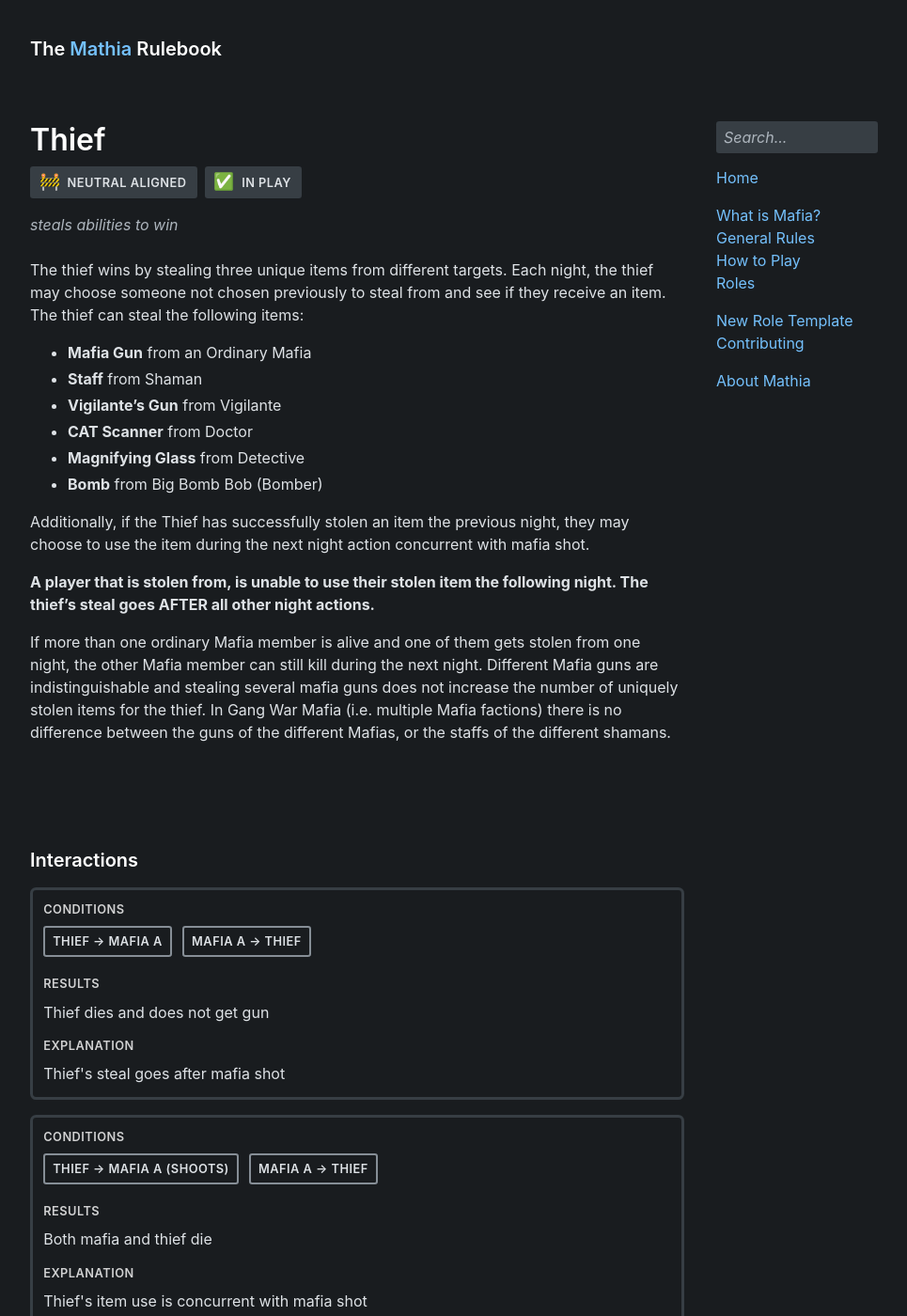
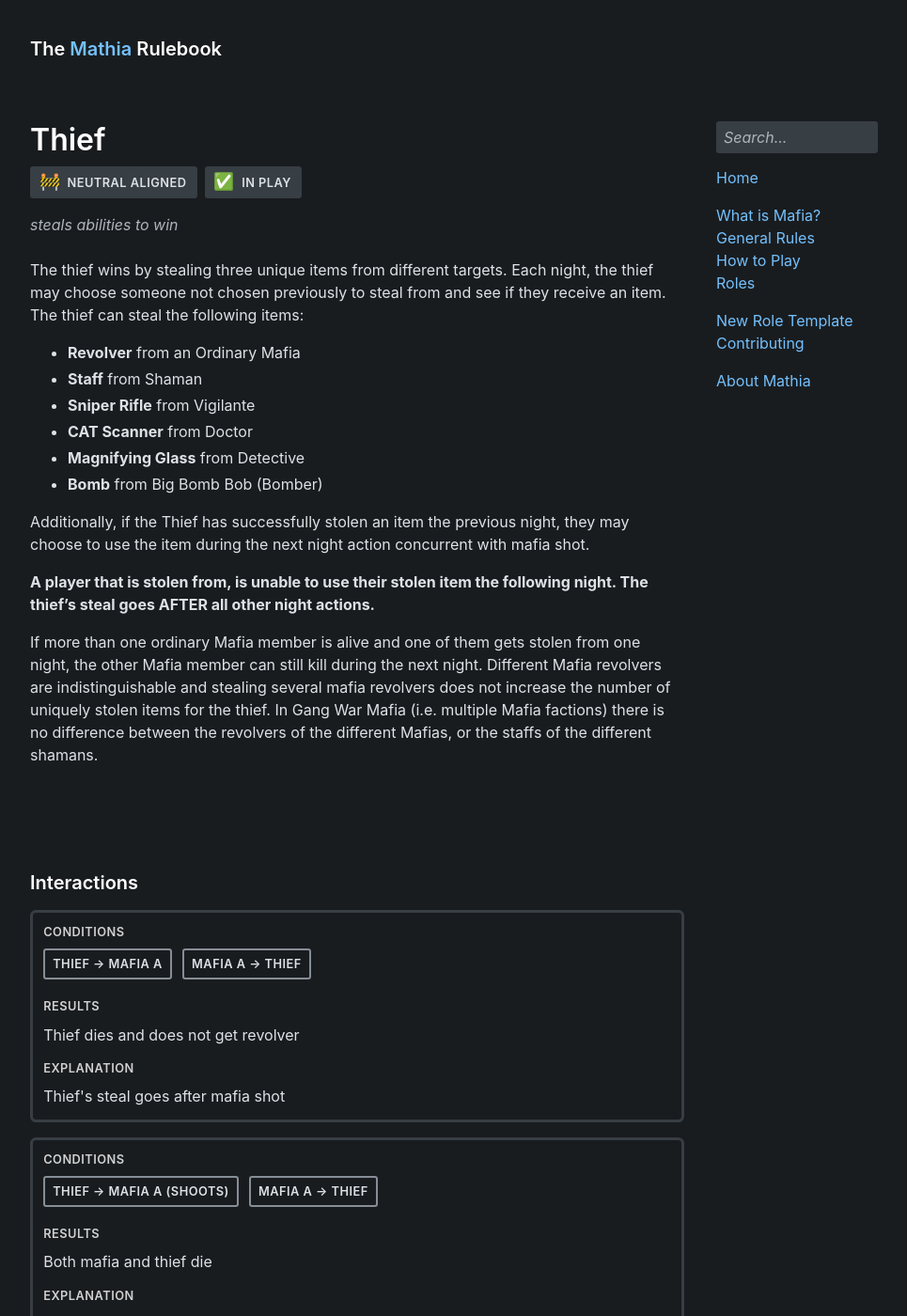
Before and after one commit to olliecheng/mathia-rulebook, a Jekyll site: the page built from roles/thief.md, in a window 1280 px wide and 1400 px high. Shown: the whole window at 94% size, without its empty margins (152-1117 px from the left). Built offline with Jekyll 4.4.1, drawn with Linux system fonts in a browser that asks for light colours; some web fonts are replaced.

Commit message:
renamed mafia and vigi guns

```diff
--- a/roles/thief.md
+++ b/roles/thief.md
@@ -8,9 +8,9 @@ description: steals abilities to win
 
 The thief wins by stealing three unique items from different targets. Each night, the thief may choose someone not chosen previously to steal from and see if they receive an item. The thief can steal the following items:
 
-- **Mafia Gun** from an Ordinary Mafia
+- **Revolver** from an Ordinary Mafia
 - **Staff** from Shaman
-- **Vigilante's Gun** from Vigilante
+- **Sniper Rifle** from Vigilante
 - **CAT Scanner** from Doctor
 - **Magnifying Glass** from Detective
 - **Bomb** from Big Bomb Bob (Bomber)
@@ -19,12 +19,12 @@ Additionally, if the Thief has successfully stolen an item the previous night, t
 
 **A player that is stolen from, is unable to use their stolen item the following night. The thief's steal goes AFTER all other night actions.**
 
-If more than one ordinary Mafia member is alive and one of them gets stolen from one night, the other Mafia member can still kill during the next night. Different Mafia guns are indistinguishable and stealing several mafia guns does not increase the number of uniquely stolen items for the thief. In Gang War Mafia (i.e. multiple Mafia factions) there is no difference between the guns of the different Mafias, or the staffs of the different shamans.
+If more than one ordinary Mafia member is alive and one of them gets stolen from one night, the other Mafia member can still kill during the next night. Different Mafia revolvers are indistinguishable and stealing several mafia revolvers does not increase the number of uniquely stolen items for the thief. In Gang War Mafia (i.e. multiple Mafia factions) there is no difference between the revolvers of the different Mafias, or the staffs of the different shamans.
 
 {% capture interactions %}
 
 Thief > Mafia A, Mafia A > Thief;
-Thief dies and does not get gun;
+Thief dies and does not get revolver;
 Thief's steal goes after mafia shot;
 
 ---
```
